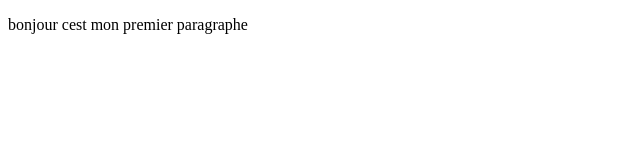
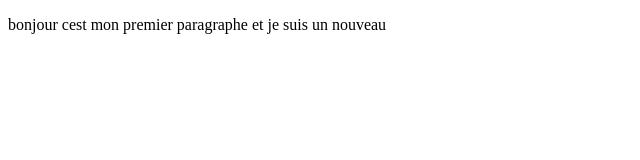
Before and after one commit to Barryts99/testgit, a plain HTML site: page index.html in a window 1280 px wide. Shown: the whole page, without its empty margins (0-640 px from the left). Drawn offline with Linux system fonts and the light colour scheme.

Commit message:
modification de mon html

```diff
--- a/index.html
+++ b/index.html
@@ -4,7 +4,7 @@
         <TITLE> Bienvenue à mon site</TITLE>
     </HEAD>
     <BODY>
-    <p> bonjour cest mon premier paragraphe</p>
+    <p> bonjour cest mon premier paragraphe et je suis un nouveau</p>
     </BODY>
 
 </HTML>
```
